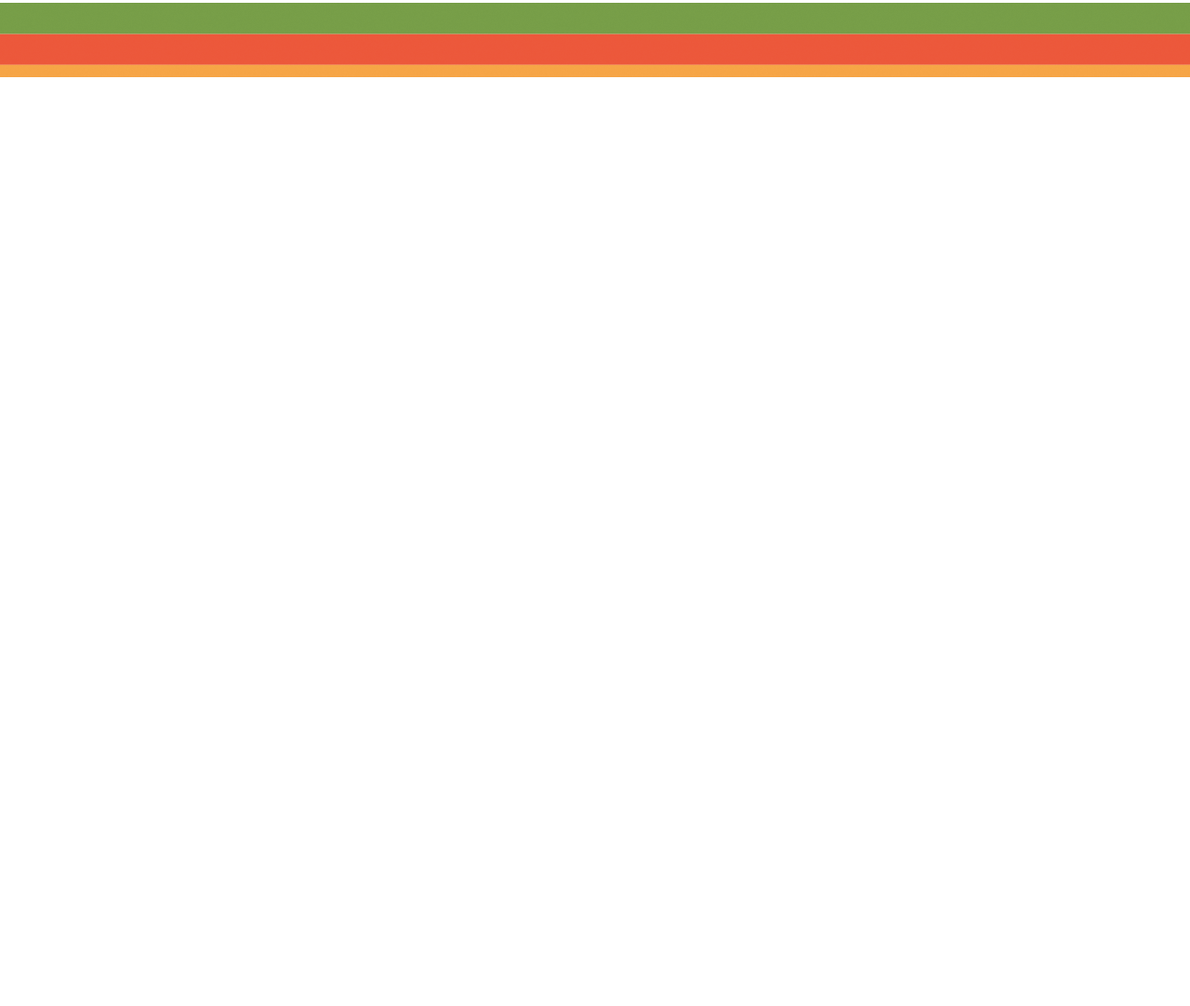
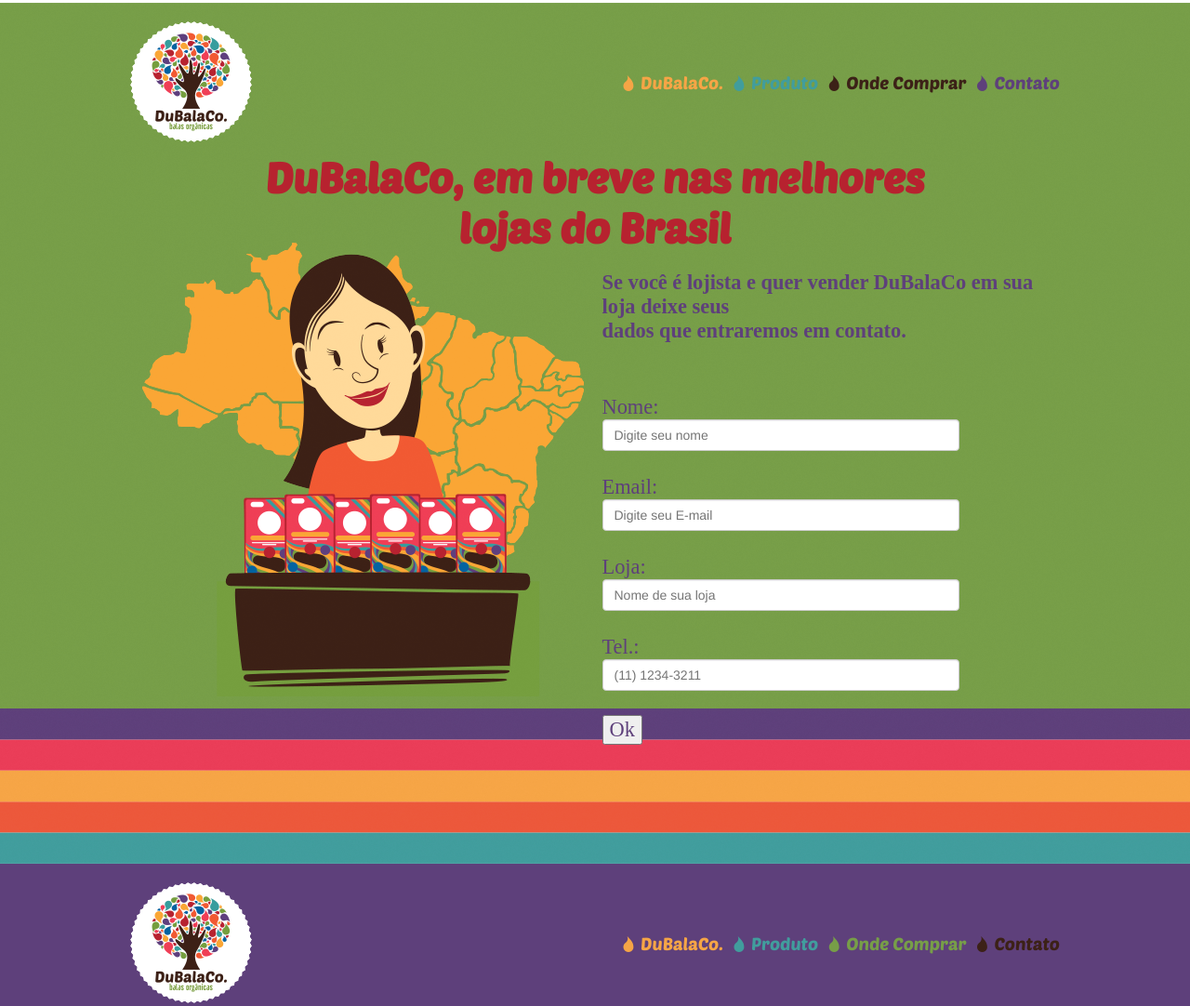
Before and after one commit to agenciafreela/dubalaco, a website: page app/index.html in a window 1280 px wide. Shown: the part 2627-3709 px from the top of the page at 93% size. Drawn offline with Linux system fonts and the light colour scheme.

Commit message:
Site alpha version

```diff
--- a/app/index.html
+++ b/app/index.html
@@ -13,10 +13,10 @@
       <header>
         <nav>
           <ul>
-            <li><a href="#produto"><i class="icon icon-drop"></i>DuBalaCo.</a></li>
-            <li><a href=""><i class="icon icon-drop"></i>Produto</a></li>
-            <li><a href=""><i class="icon icon-drop"></i>Onde Comprar</a></li>
-            <li><a href=""><i class="icon icon-drop"></i>Contato</a></li>
+            <li><a href="#brandDubalaco"><i class="icon icon-drop"></i>DuBalaCo.</a></li>
+            <li><a href="#produto"><i class="icon icon-drop"></i>Produto</a></li>
+            <li><a href="#onde-encontrar"><i class="icon icon-drop"></i>Onde Comprar</a></li>
+            <li><a href="#contato"><i class="icon icon-drop"></i>Contato</a></li>
           </ul>
         </nav>
       </header>
@@ -53,10 +53,10 @@
 
         <nav>
           <ul>
-            <li><a href="" class="active"><i class="icon icon-drop"></i>DuBalaCo.</a></li>
-            <li><a href=""><i class="icon icon-drop"></i>Produto</a></li>
-            <li><a href=""><i class="icon icon-drop"></i>Onde Comprar</a></li>
-            <li><a href=""><i class="icon icon-drop"></i>Contato</a></li>
+            <li><a href="#brandDubalaco" class="active"><i class="icon icon-drop"></i>DuBalaCo.</a></li>
+            <li><a href="#produto"><i class="icon icon-drop"></i>Produto</a></li>
+            <li><a href="#onde-encontrar"><i class="icon icon-drop"></i>Onde Comprar</a></li>
+            <li><a href="#contato"><i class="icon icon-drop"></i>Contato</a></li>
           </ul>
         </nav>
       </header>
@@ -91,10 +91,10 @@
 
         <nav>
           <ul>
-            <li><a href=""><i class="icon icon-drop"></i>DuBalaCo.</a></li>
-            <li><a href=""  class="active"><i class="icon icon-drop"></i>Produto</a></li>
-            <li><a href=""><i class="icon icon-drop"></i>Onde Comprar</a></li>
-            <li><a href=""><i class="icon icon-drop"></i>Contato</a></li>
+            <li><a href="#brandDubalaco" ><i class="icon icon-drop"></i>DuBalaCo.</a></li>
+            <li><a href="#produto" class="active"><i class="icon icon-drop"></i>Produto</a></li>
+            <li><a href="#onde-encontrar"><i class="icon icon-drop"></i>Onde Comprar</a></li>
+            <li><a href="#contato"><i class="icon icon-drop"></i>Contato</a></li>
           </ul>
         </nav>
       </header>
@@ -116,6 +116,102 @@
     </section>
   </div>
 
+    <div class="wrapper onde-encontrar">
+      <a name="onde-encontrar"></a>
+      <section id="onde-encontrar">
+        <header>
+          <img src="public/images/brand.png" alt="DuBalaCo." class="img-reponsive rotate" title="DuBalaCo.">
+
+          <nav>
+            <ul>
+              <li><a href="#brandDubalaco" ><i class="icon icon-drop"></i>DuBalaCo.</a></li>
+              <li><a href="#produto"><i class="icon icon-drop"></i>Produto</a></li>
+              <li><a href="#onde-encontrar" class="active"><i class="icon icon-drop"></i>Onde Comprar</a></li>
+              <li><a href="#contato"><i class="icon icon-drop"></i>Contato</a></li>
+            </ul>
+          </nav>
+        </header>
+
+        <div class="main">
+          <h1>DuBalaCo, em breve nas melhores <br> lojas do Brasil</h1>
+          <br>
+          <aside>
+            <div>
+              <img src="public/images/ilustra-onde-encontrar.png" alt="Onde encontrar" class="img-reponsive" title="Onde Encontrar">
+            </div>
+          </aside>
+          <aside>
+            <h4>Se você é lojista e quer vender DuBalaCo em sua loja deixe seus <br>dados que entraremos em contato. </h4>
+            <br>
+            <form action="">
+              <label for="nome">Nome:</label>
+              <input type="text" name="name"  placeholder="Digite seu nome" required>
+              <br>
+
+              <label for="email">Email:</label>
+              <input type="email" name="email" placeholder="Digite seu E-mail" required>
+              <br>
+
+              <label for="loja">Loja:</label>
+              <input type="text" name="loja" placeholder="Nome de sua loja" required>
+              <br>
+
+              <label for="telefone">Tel.:</label>
+              <input type="text" name="telefone" placeholder="(11) 1234-3211" required>
+              <br>
+              <button type="submit" class="balloon">Ok</button>
+            </form>
+          </aside>
+        </div>
+      </section>
+    </div>
+
+        <div class="wrapper contato">
+          <a name="contato"></a>
+          <section id="contato">
+            <header>
+              <img src="public/images/brand.png" alt="DuBalaCo." class="img-reponsive rotate" title="DuBalaCo.">
+
+              <nav>
+                <ul>
+                  <li><a href="#brandDubalaco"><i class="icon icon-drop"></i>DuBalaCo.</a></li>
+                  <li><a href="#produto"><i class="icon icon-drop"></i>Produto</a></li>
+                  <li><a href="#onde-encontrar"><i class="icon icon-drop"></i>Onde Comprar</a></li>
+                  <li><a href="#contato" class="active"><i class="icon icon-drop"></i>Contato</a></li>
+                </ul>
+              </nav>
+            </header>
+
+            <div class="main">
+              <h1>Mande uma mensagem ou sugestão Dubalaco.</h1>
+              <br>
+              <aside>
+                <div>
+                  <img src="public/images/ilustra-contato.png" alt="Onde encontrar" class="img-reponsive" title="Onde Encontrar">
+                </div>
+              </aside>
+              <aside>
+                <h4>Se você é lojista e quer vender DuBalaCo em sua loja deixe seus <br>dados que entraremos em contato. </h4>
+                <br>
+                <form action="">
+                  <label for="nome">Nome:</label>
+                  <input type="text" name="name"  placeholder="Digite seu nome" required>
+                  <br>
+
+                  <label for="email">Email:</label>
+                  <input type="email" name="email" placeholder="Digite seu E-mail" required>
+                  <br>
+
+                  <label for="mensagem">mensagem:</label>
+                  <textarea name="mensagem" rows="8" cols="40"></textarea>
+                  <br>
+                  <button type="submit" class="balloon">Ok</button>
+                </form>
+              </aside>
+            </div>
+          </section>
+        </div>
+
   <!-- <link rel="stylesheet" href="public/vendor/bootstrap-3.3.4/css/bootstrap.min.css"> -->
   <link rel="stylesheet" href="public/css/application.min.css">
 </body>
--- a/app/src/scss/application.scss
+++ b/app/src/scss/application.scss
@@ -4,9 +4,6 @@
   @import 'partial/variables.scss';
 
   html, body{
-    height: 100%;
-    min-height:4827px;
-
     a:link{ text-decoration: none; }
     a:hover{text-decoration: none;}
     a:visited{text-decoration: none;}
@@ -20,6 +17,30 @@
     font-family: 'PoetsenOne Regular', helvetica;
     font-size: 14pt;
   }
+
+  form{
+
+    input, textarea{
+      font-family: "Helvetica Neue",Helvetica,Arial,sans-serif;
+      display: block;
+      width: 80%;
+      padding: 6px 12px;
+      font-size: 14px;
+      line-height: 1.42857143;
+      color: #555;
+      background-color: #fff;
+      background-image: none;
+      border: 1px solid #ccc;
+      border-radius: 4px;
+      -webkit-box-shadow: inset 0 1px 1px rgba(0,0,0,.075);
+      box-shadow: inset 0 1px 1px rgba(0,0,0,.075);
+      -webkit-transition: border-color ease-in-out .15s,-webkit-box-shadow ease-in-out .15s;
+      -o-transition: border-color ease-in-out .15s,box-shadow ease-in-out .15s;
+      transition: border-color ease-in-out .15s,box-shadow ease-in-out .15s;
+    }
+  }
+
+
 
   .wrapper{
     position: relative;
@@ -57,6 +78,16 @@
       &::before{
         background:url(../images/bg-produto.gif) no-repeat top center ;
       }
+    }
+
+    &.onde-encontrar{
+      height: 926px;
+      background:url(../images/bg-onde-encontrar.gif) no-repeat top center ;
+    }
+
+    &.contato{
+      height: 1000px;
+      background: $victoria ;
     }
 
     header{
@@ -191,7 +222,7 @@
     padding: 0 100px;
   }
 
-  #brandDubalaco, #produto{
+  #brandDubalaco, #produto, #onde-encontrar, #contato{
     font-size: 1.4em;
     color: white;
 
@@ -231,3 +262,25 @@
       margin-bottom: -90px;
     }
   }
+
+  #onde-encontrar, #contato{
+    font-family: 'Cafeta';
+    aside{
+      color: $victoria;
+      padding: 0 10px;
+      max-width: 500px;
+      margin-top: -20px;
+      label{
+        position: relative;
+      }
+    }
+    h1{
+      color: $cardinal-red;
+    }
+  }
+  #contato{
+    aside{
+      padding-top: 100px;
+      color: $cardinal-red;
+    }
+  }
```
Also changed, not shown: app/public/css/application.min.css, app/public/images/bg-onde-encontrar.gif (renamed from app/public/images/bg-ferris.gif), app/public/images/ilustra-contato.png (added), app/public/images/ilustra-onde-encontrar.png (added).
